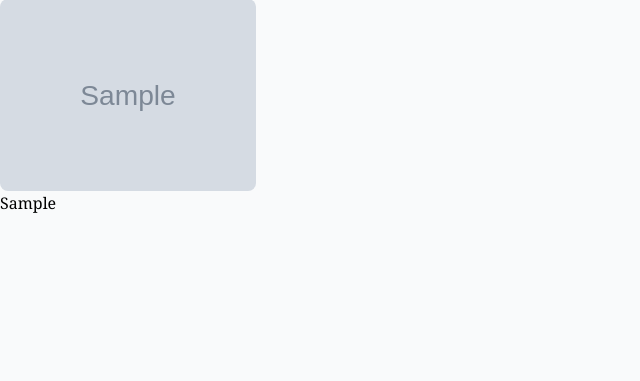
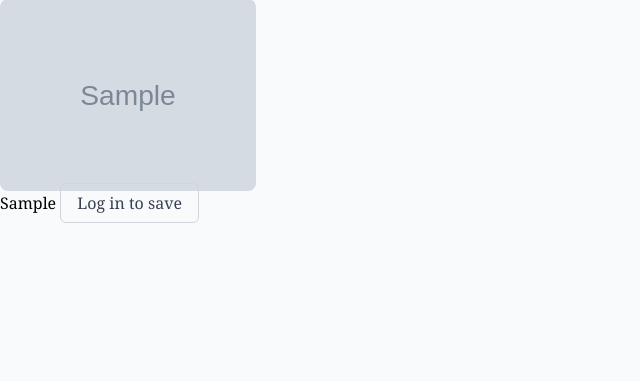
Before and after one commit to daniel-234/movie-anime-discovery, a Django app: a page that uses media/templates/media/anime/detail.html in a window 1280 px wide. Shown: the part 93-474 px from the top of the page, without its empty margins (0-640 px from the left). Run offline with Django 5.2, Linux system fonts and the light colour scheme; tables that the repository leaves empty hold one stand-in row (values such as "Sample post"); grey boxes marked "Sample" are stand-in pictures; some libraries are stand-ins or nearby versions.

Commit message:
Feat: Add SAve/Unsave button into detail pages
Added a reusable template button that renders one of three states based on
auth + save status: 'Save', 'Saved ...' or 'Log in to save'.

Refs #30

```diff
--- /dev/null
+++ b/library/templates/library/includes/save_button.html
@@ -0,0 +1,26 @@
+{% if user.is_authenticated %}
+  {% if is_saved %}
+    <form method="post" action="{% url 'library:unsave' content_type object_id %}">
+      {% csrf_token %}
+      <input type="hidden" name="next" value="{{ request.path }}">
+      <button type="submit"
+              class="px-4 py-2 rounded-md bg-gray-100 hover:bg-red-100 text-gray-800 hover:text-red-700 transition">
+        Saved ✓ <span class="text-sm opacity-70">(click to unsave)</span>
+      </button>
+    </form>
+  {% else %}
+    <form method="post" action="{% url 'library:save' content_type object_id %}">
+      {% csrf_token %}
+      <input type="hidden" name="next" value="{{ request.path }}">
+      <button type="submit"
+              class="px-4 py-2 rounded-md bg-blue-600 hover:bg-blue-700 text-white transition">
+        Save
+      </button>
+    </form>
+  {% endif %}
+{% else %}
+  <a href="{% url 'login' %}?next={{ request.path }}"
+     class="px-4 py-2 rounded-md border border-gray-300 hover:bg-gray-50 text-gray-700 transition">
+    Log in to save
+  </a>
+{% endif %}
--- a/media/templates/media/anime/detail.html
+++ b/media/templates/media/anime/detail.html
@@ -5,5 +5,6 @@
         <h1>{{ anime.title }}</h1>
         <img class="w-64 object-cover rounded-lg" src="{{ anime.cover_image }}" alt="{{ anime.title }}">
         {{ anime.country_of_origin }}
+        {% include "library/includes/save_button.html" with content_type="anime" object_id=anime.pk %}
     </div>
 {% endblock %}
--- a/media/templates/media/manga/detail.html
+++ b/media/templates/media/manga/detail.html
@@ -5,5 +5,6 @@
         <h1>{{ manga.title }}</h1>
         <img class="w-64 object-cover rounded-lg" src="{{ manga.cover_image }}" alt="{{ manga.title }}">
         {{ manga.country_of_origin }}
+        {% include "library/includes/save_button.html" with content_type="manga" object_id=manga.pk %}
     </div>
 {% endblock %}
--- a/media/templates/media/movie/detail.html
+++ b/media/templates/media/movie/detail.html
@@ -6,5 +6,6 @@
         <img class="w-64 object-cover rounded-lg" src="https://image.tmdb.org/t/p/w342{{ movie.poster_path }}" alt="{{ movie.title }}">
         {{ movie.overview | linebreaks }}
         {{ movie.release_date }}
+        {% include "library/includes/save_button.html" with content_type="movie" object_id=movie.pk %}
     </div>
 {% endblock %}
```
